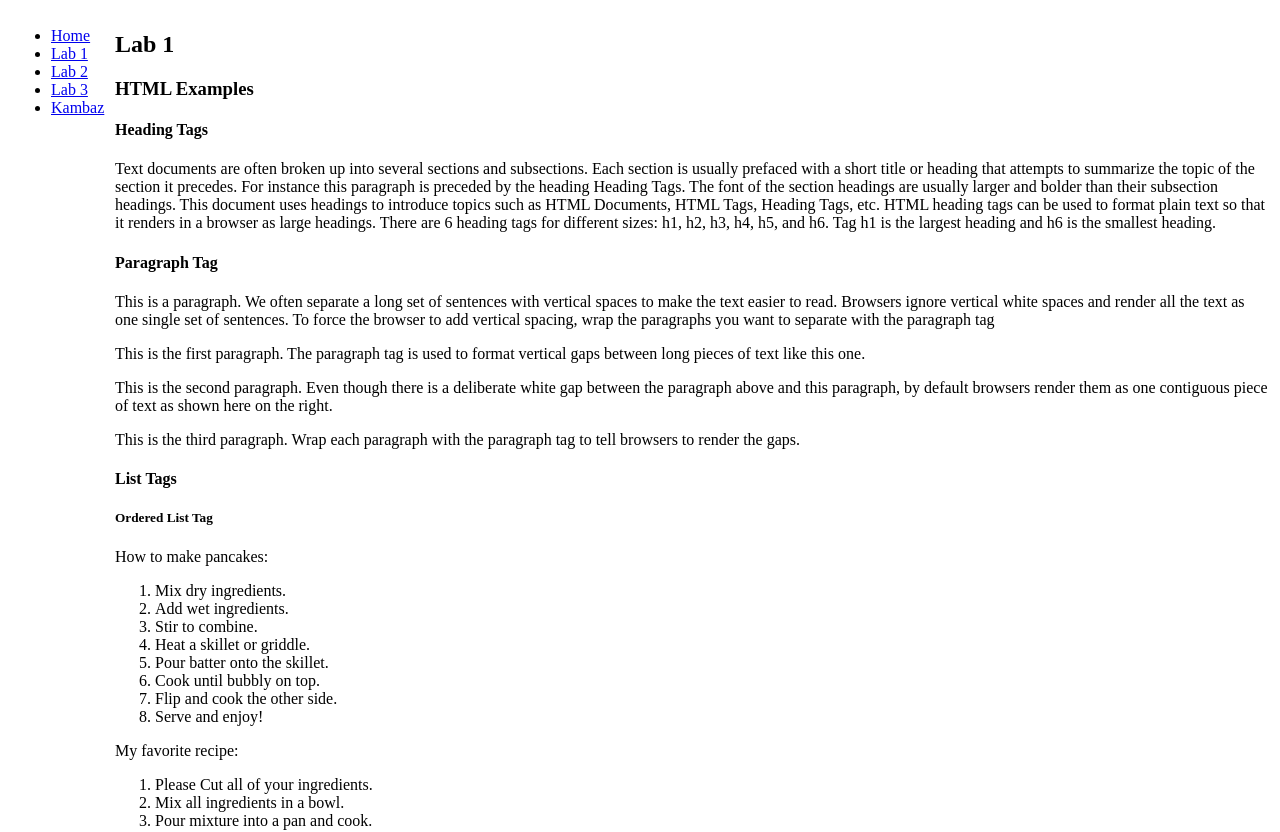
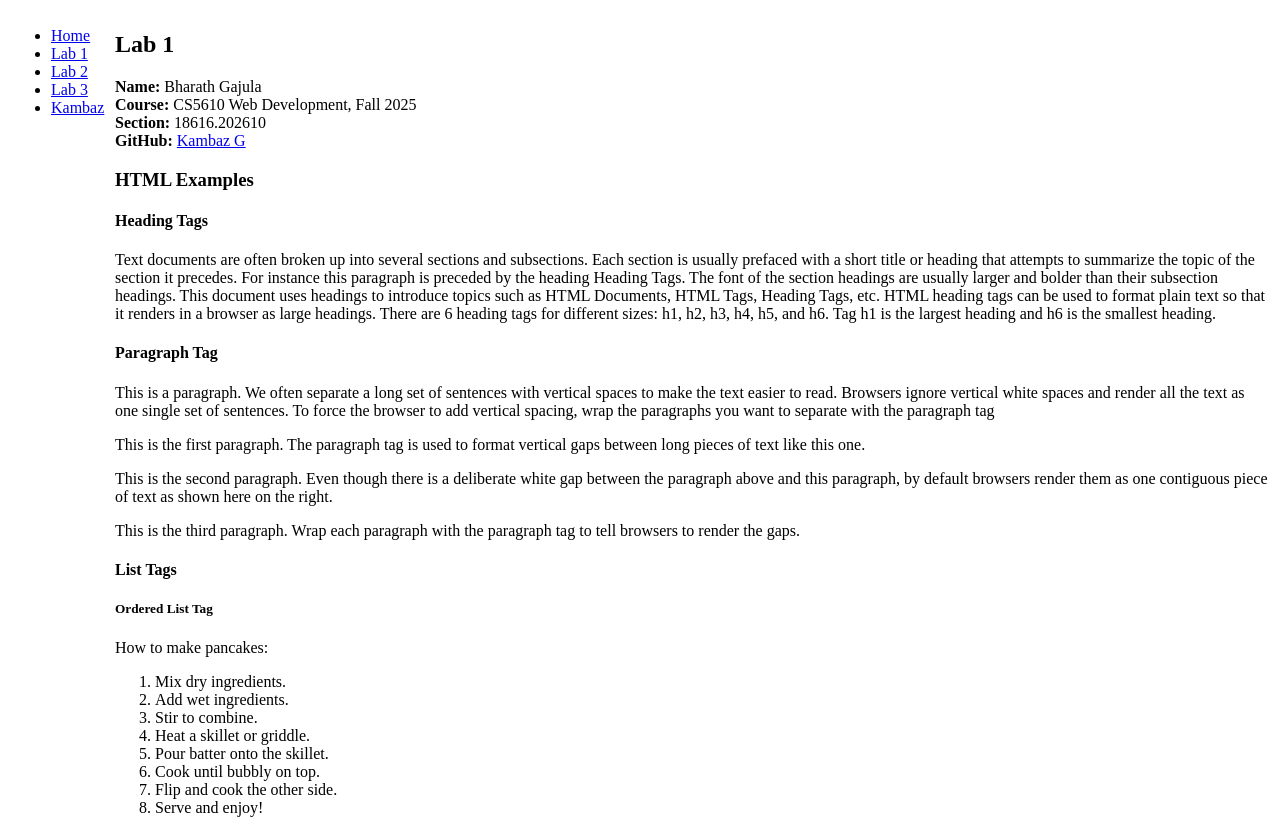
Before and after one commit to sai21gajula/kambaz-next-js, a Next.js app: page /Labs/Lab1 in a window 1280 px wide. Shown: the top 832 px of the page. Built offline with nearby package versions, Linux system fonts and the light colour scheme.

Commit message:
testing  the signin page deployment

```diff
--- a/src/app/Labs/Lab1/page.tsx
+++ b/src/app/Labs/Lab1/page.tsx
@@ -5,6 +5,12 @@ export default function Lab1() {
   return (
     <div id="wd-lab1">
       <h2>Lab 1</h2>
+      <div >
+        <strong>Name:</strong> Bharath Gajula<br />
+        <strong>Course:</strong> CS5610 Web Development, Fall 2025 <br/>
+        <strong>Section:</strong> 18616.202610<br />
+        <strong>GitHub:</strong> <a href="https://github.com/sai21gajula/kambaz-next-js" target="_blank" rel="noopener noreferrer">Kambaz G</a>
+      </div>
         <h3>HTML Examples</h3>
       <div id="wd-h-tag">
         <h4>Heading Tags</h4>
```
